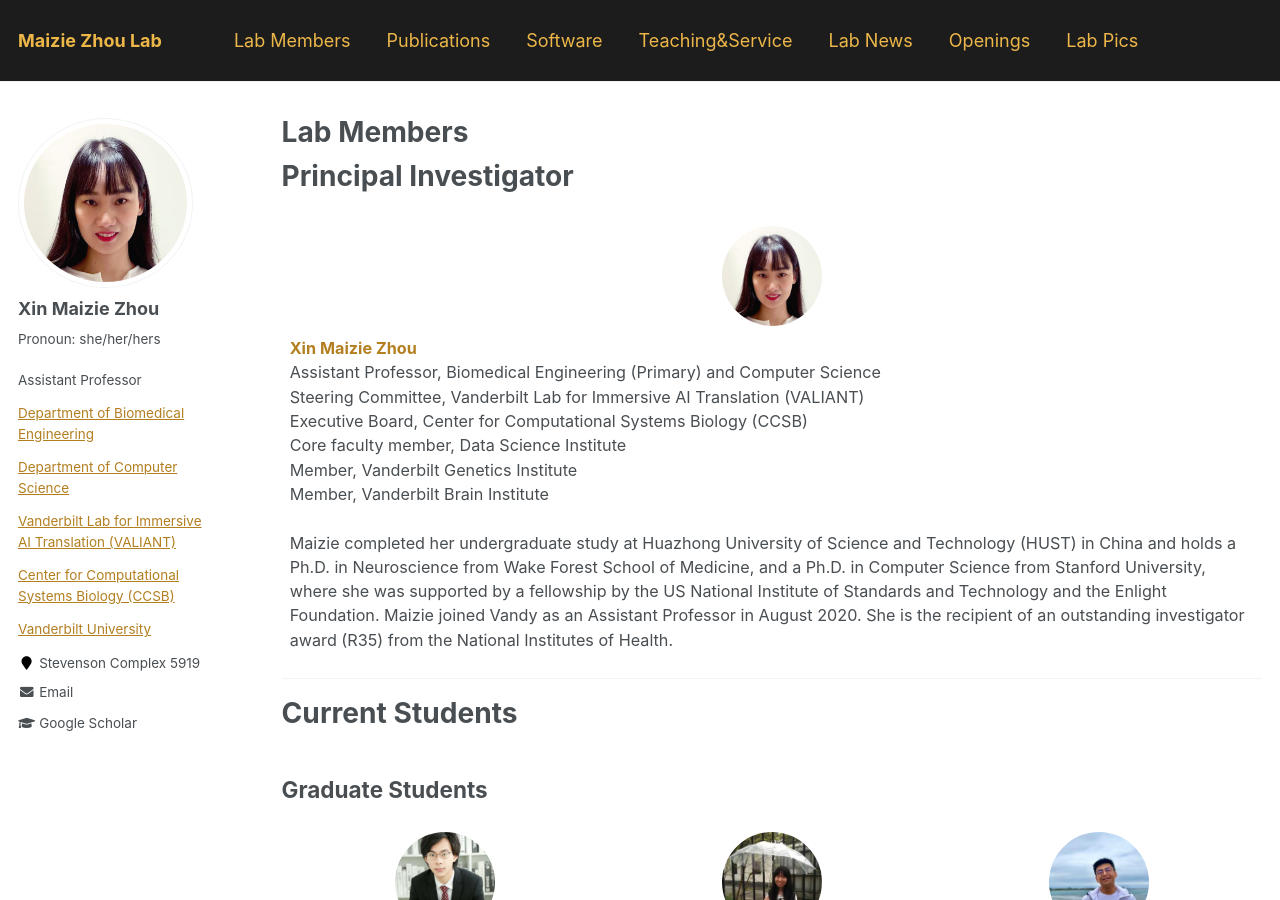
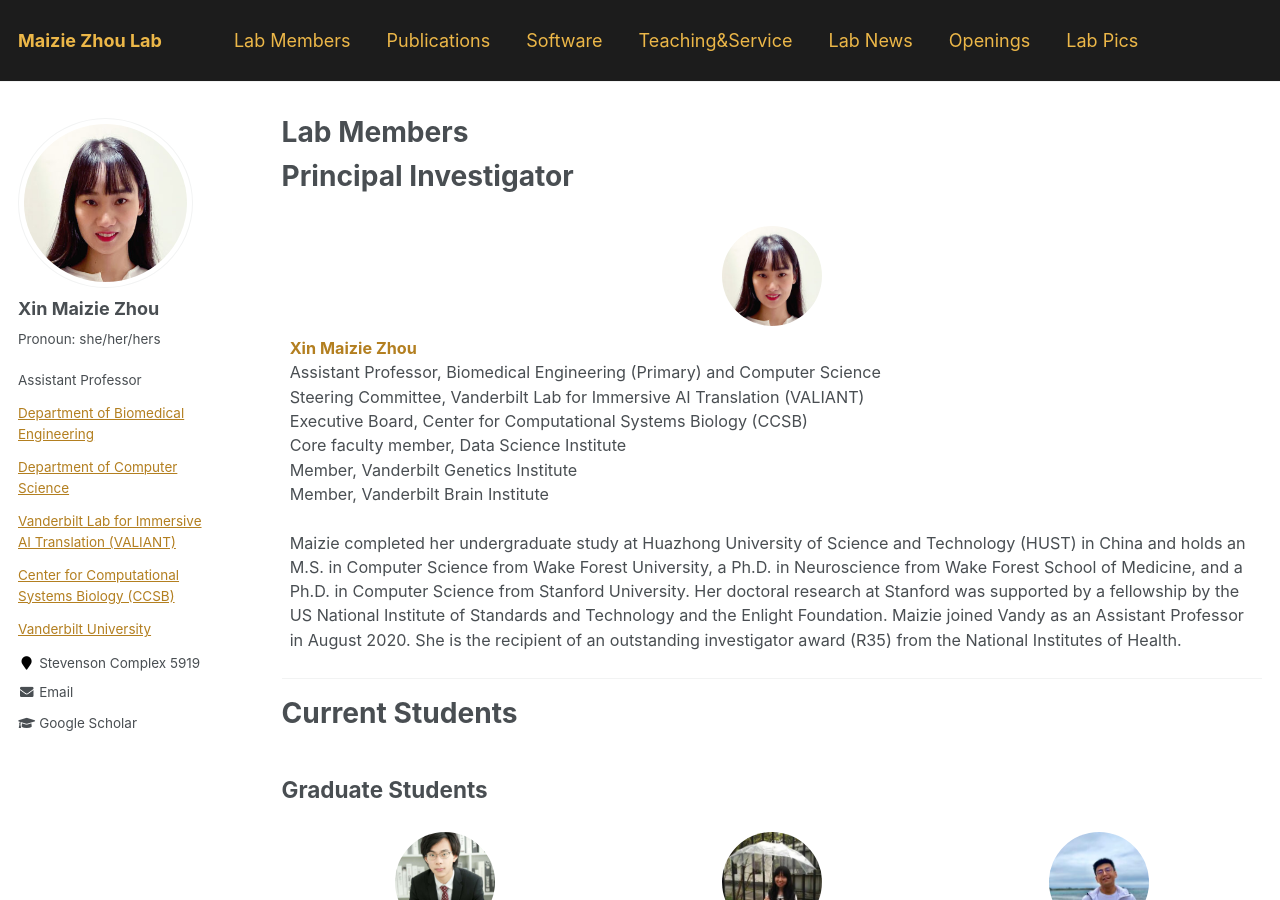
Before and after one commit to maiziezhoulab/Maiziezhoulab.github.io, a Jekyll site: the page built from _pages/LabMembers.md, in a window 1280 px wide and 900 px high. Built offline with Jekyll 4.4.1, drawn with Linux system fonts in a browser that asks for light colours.

Commit message:
Update LabMembers.md

```diff
--- a/_pages/LabMembers.md
+++ b/_pages/LabMembers.md
@@ -20,7 +20,7 @@ author_profile: true
         Member, Vanderbilt Genetics Institute <br>
         Member, Vanderbilt Brain Institute <br>
         <br>
-        Maizie completed her undergraduate study at Huazhong University of Science and Technology (HUST) in China and holds a Ph.D. in Neuroscience from Wake Forest School of Medicine, and a Ph.D. in Computer Science from Stanford University, where she was supported by a fellowship by the US National Institute of Standards and Technology and the Enlight Foundation. Maizie joined Vandy as an Assistant Professor in August 2020. She is the recipient of an outstanding investigator award (R35) from the National Institutes of Health.
+        Maizie completed her undergraduate study at Huazhong University of Science and Technology (HUST) in China and holds an M.S. in Computer Science from Wake Forest University, a Ph.D. in Neuroscience from Wake Forest School of Medicine, and a Ph.D. in Computer Science from Stanford University. Her doctoral research at Stanford was supported by a fellowship by the US National Institute of Standards and Technology and the Enlight Foundation. Maizie joined Vandy as an Assistant Professor in August 2020. She is the recipient of an outstanding investigator award (R35) from the National Institutes of Health.
     </td>
  </tr>
 </table>
```
